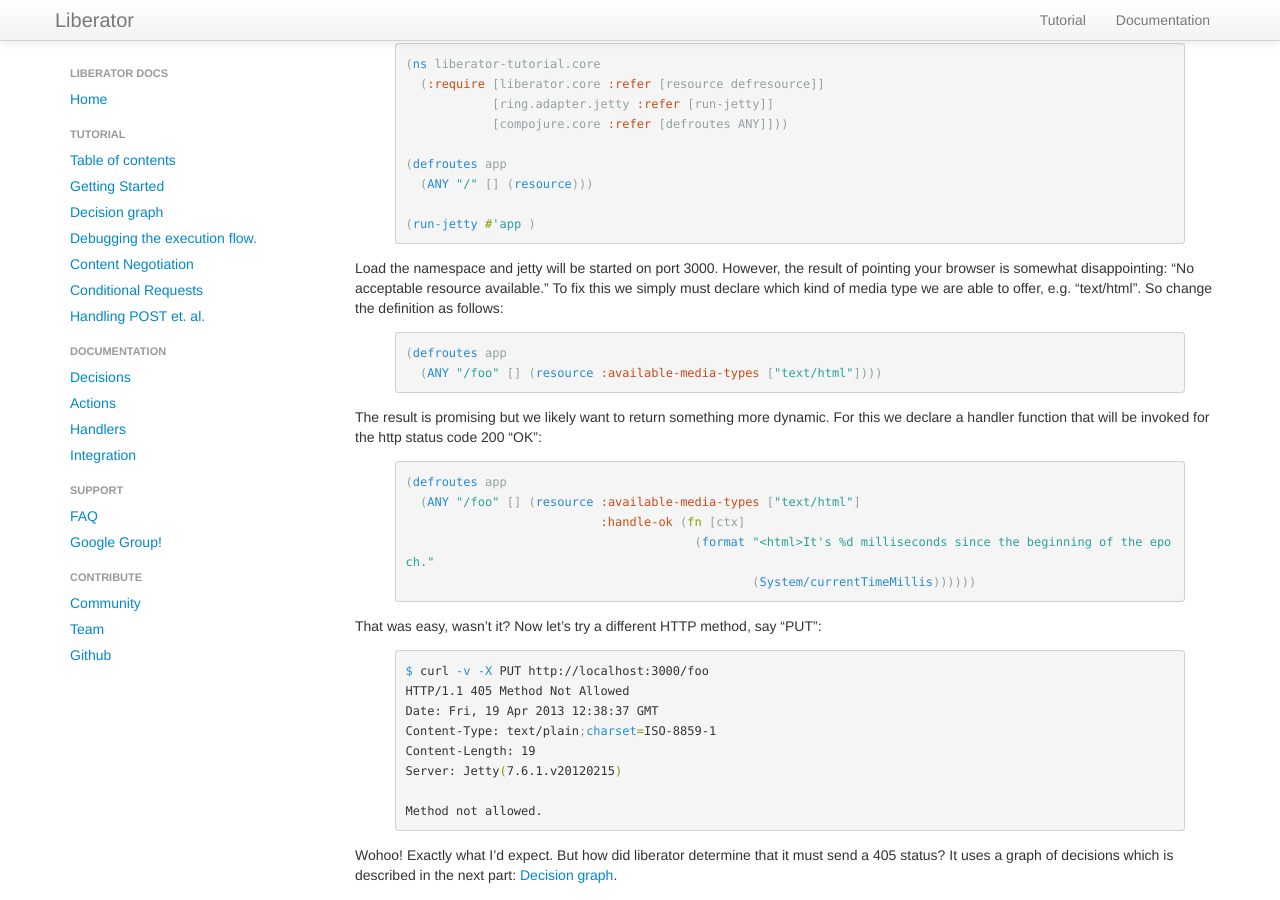
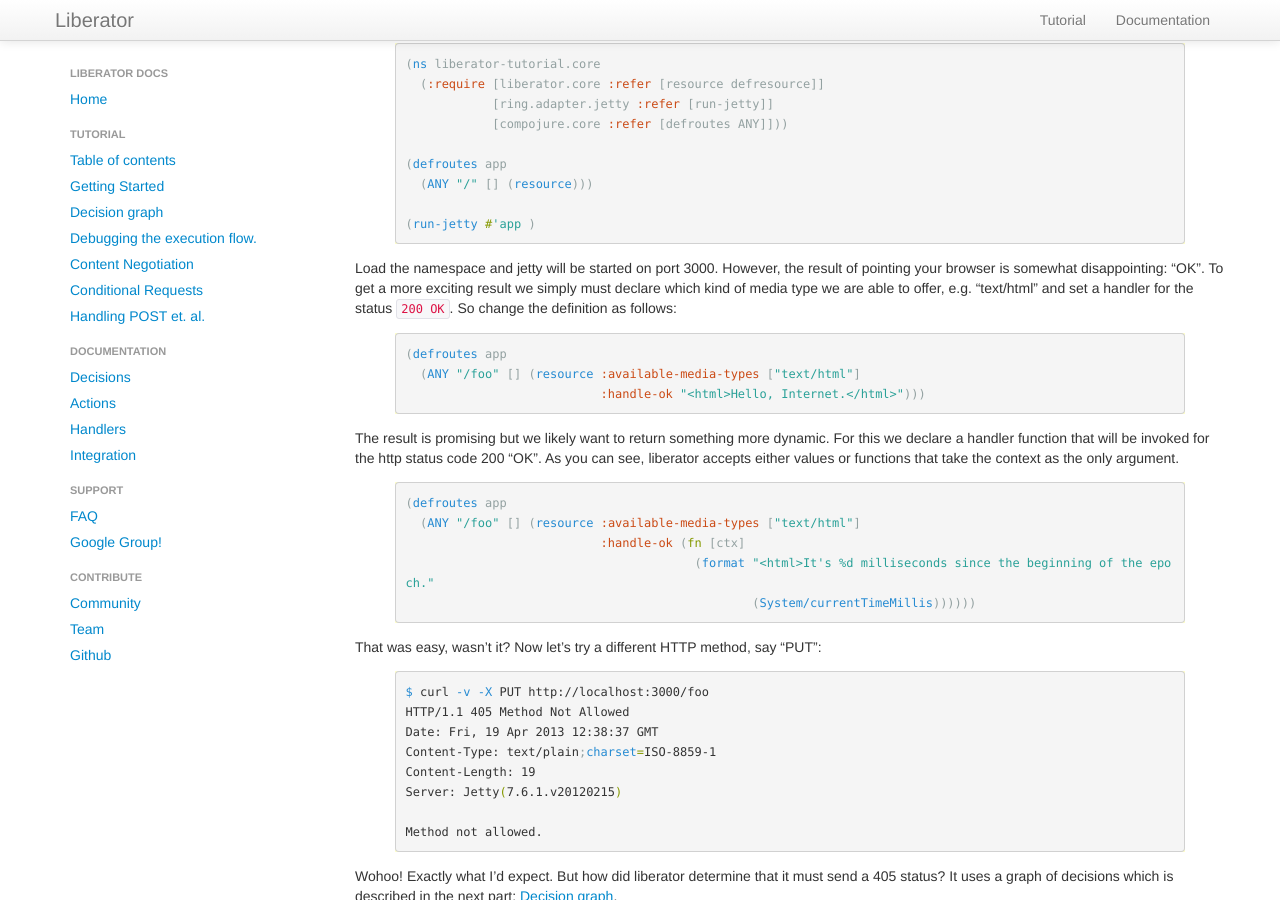
Before and after one commit to clojure-liberator/liberator, a Jekyll site: the page built from tutorial/getting-started.md, in a window 1280 px wide and 900 px high, scrolled down 804 px. Built offline with Jekyll 4.4.1, drawn with Linux system fonts in a browser that asks for light colours; nearby versions of some CDN libraries.

Commit message:
Fix default response on 200 OK. Typos.

`````diff
--- a/tutorial/getting-started.md
+++ b/tutorial/getting-started.md
@@ -66,18 +66,21 @@ Edit liberator_tutorial/core.clj where we define our first resource:
 
 Load the namespace and jetty will be started on port 3000. However,
 the result of pointing your browser is somewhat disappointing:
-"No acceptable resource available." To fix this we simply must
+"OK". To get a more exciting result we simply must
 declare which kind of media type we are able to offer, e.g.
-"text/html". So change the definition as follows:
+"text/html" and set a handler for the status ````200 OK````.
+ So change the definition as follows:
 
 {% highlight clojure %}
 (defroutes app
-  (ANY "/foo" [] (resource :available-media-types ["text/html"])))
+  (ANY "/foo" [] (resource :available-media-types ["text/html"]
+                           :handle-ok "<html>Hello, Internet.</html>")))
 {% endhighlight %}
 
 The result is promising but we likely want to return something more
 dynamic. For this we declare a handler function that will be invoked
-for the http status code 200 "OK":
+for the http status code 200 "OK". As you can see, liberator accepts
+either values or functions that take the context as the only argument.
 
 {% highlight clojure %}
 (defroutes app
`````
